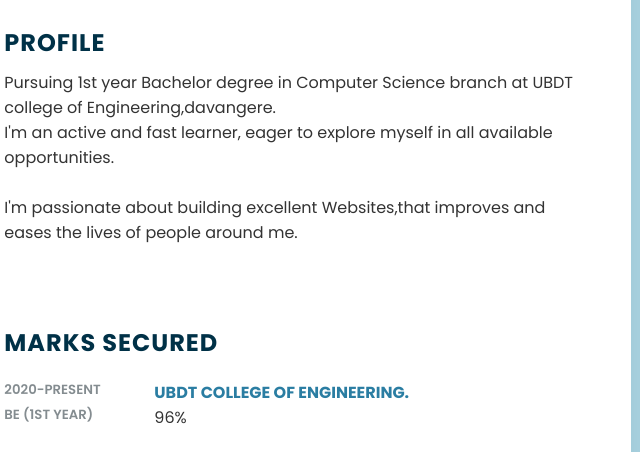
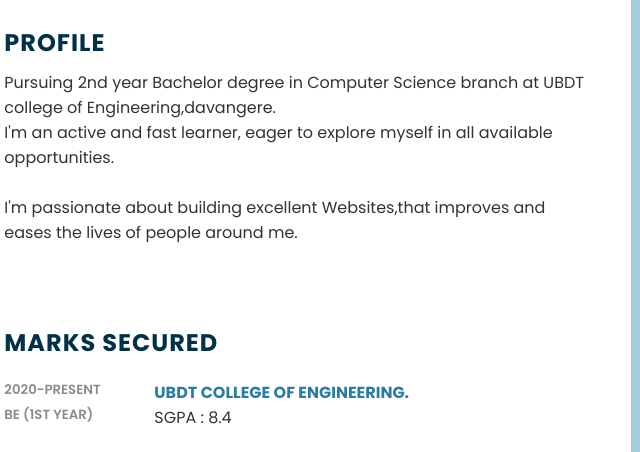
Before and after one commit to sinchana-P/-6.Resume, a plain HTML site: page index.html in a window 1280 px wide. Shown: the part 145-597 px from the top of the page, 509-1149 px from the left. Drawn offline with Linux system fonts and the light colour scheme.

Commit message:
Update index.html

```diff
--- a/index.html
+++ b/index.html
@@ -91,7 +91,7 @@
     <div class="right">
         <div class="about">
             <h2 class="title2">Profile</h2>
-            <p> Pursuing 1st year Bachelor degree in Computer Science branch at UBDT college of Engineering,davangere.<br>
+            <p> Pursuing 2nd year Bachelor degree in Computer Science branch at UBDT college of Engineering,davangere.<br>
                 I'm an active and fast learner, eager to explore myself in all available opportunities.<br>
                 <br>
                 I'm passionate about building excellent Websites,that improves and eases the lives of people around me.
@@ -108,7 +108,7 @@
                </div>
                <div class="text">
                  <h4>UBDT College of Engineering.</h4>
-                 <p>96%</p>
+                 <p>SGPA : 8.4</p>
                </div>
          </div>
 
```
